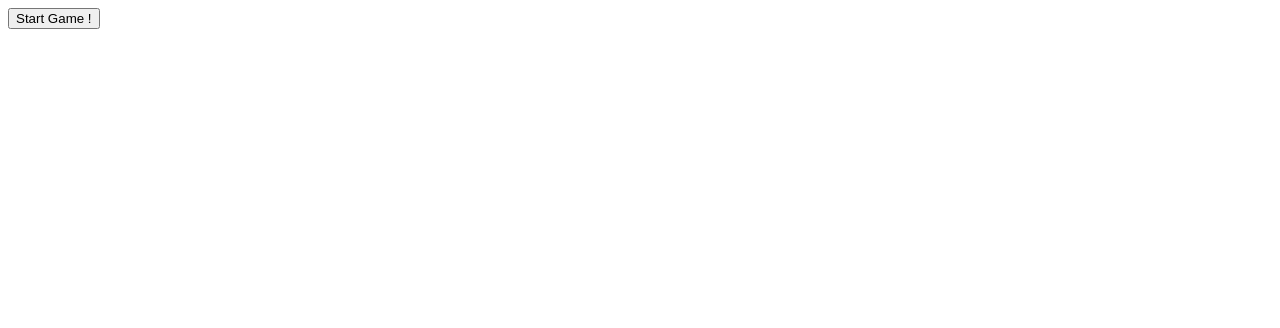
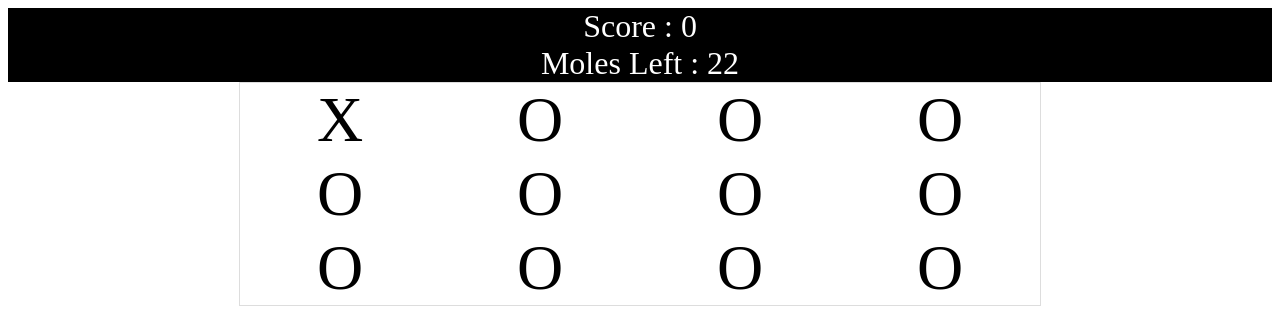
Before and after one commit to alberola/JQUERY, a plain HTML site: page Ejerc26/index.html in a window 1280 px wide. Both pictures are taken after a click on the button "Start Game !". Drawn offline with nearby package versions, Linux system fonts and the light colour scheme.

Commit message:
Exec 3 Game with Events

```diff
--- /dev/null
+++ b/Ejerc26/exe3.js
@@ -0,0 +1,77 @@
+const game = {
+    score:0,
+    gameover:true,
+    last:0,
+    holes: 12,
+    ender: 25
+}
+makeGameBoard();
+$('.game').on('click', '.mole', hitMole);
+$('#start').click(startGame);
+
+function hitMole () {
+    $(this).hide().parent().find('.hit').show().fadeOut(500, function () {
+        $(this).parent().find('.dirt').show();
+    })
+    game.score++;
+    mes();
+}
+
+function mes() {
+    let html = `<div>Score : ${game.score}</div><div>Moles Left : ${game.ender}</div>`;
+    $('.message').html(html);
+}
+
+function starter () {
+    const $ele = $('.hole'+ranHole());
+    showMole($ele);
+}
+
+function showMole($ele) {
+    game.ender--;
+    mes();
+    if (game.ender <= 0) {
+        game.gameover = true;
+        $('#start').show();
+    }
+    const timer = Math.round(Math.random() *1000+200);
+    $ele.find('.dirt').hide(0, () => {
+        $ele.find('.mole').show();
+    });
+    setTimeout( () => {
+        $ele.find('.dirt').show()
+        $ele.find('.mole').hide()
+        $ele.find('.hit').hide()
+        if (!game.gameover) {
+            starter();
+        }
+    }, timer);
+}
+
+function ranHole () {
+    const val = Math.floor(Math.random()*game.holes);
+    if (val == game.last) {
+        return ranHole();
+    }
+    game.last = val;
+    return val;
+}
+
+function startGame(){
+    $('#start').hide();
+    game.gameover = false;
+    game.score = 0;
+    game.ender = 25;
+    starter();
+}
+
+function makeGameBoard(){
+    for (let i = 0; i<game.holes; i++) {
+        $div = $('<div>');
+        const temp = `hole${i}`;
+        $div.addClass('hole').addClass(temp).appendTo('.game');
+        $('<div>').addClass('mole').html('X').appendTo($div);
+        $('<div>').addClass('dirt').html('O').appendTo($div);
+        $('<div>').addClass('hit').html('/').appendTo($div);
+    }
+}
--- a/Ejerc26/index.html
+++ b/Ejerc26/index.html
@@ -6,6 +6,48 @@
     <meta http-equiv="X-UA-Compatible" content="IE=edge">
     <meta name="viewport" content="width=device-width, initial-scale=1.0">
     <title>Document</title>
+    <style>
+        .game {
+            margin: auto;
+            padding: 0;
+            max-width: 800px;
+            border: 1px solid #ddd;
+        }
+
+        .hole {
+            text-align: center;
+            width: 25%;
+            display: inline-block;
+            font-size: 4em;
+        }
+
+        .mole {
+            display: none;
+            cursor: crosshair;
+        }
+
+        .hit {
+            display: none;
+        }
+
+        .dirt {
+            cursor: grab;
+        }
+
+        #start {
+            padding: 10px;
+            font-size: 2em;
+            margin: auto;
+            display: block;
+        }
+
+        .message {
+            text-align: center;
+            background-color: black;
+            color: white;
+            font-size: 2em;
+        }
+    </style>
 </head>
 
 <body>
@@ -13,7 +55,7 @@
     <div class="game"></div>
     <button id="start">Start Game !</button>
     <script src="https://ajax.googleapis.com/ajax/libs/jquery/3.6.3/jquery.min.js"></script>
-    <script src="app25.js"></script>
+    <script src="exe3.js"></script>
 </body>
 
 </html>
```
Also changed, not shown: Ejerc26/app26.js (deleted).
